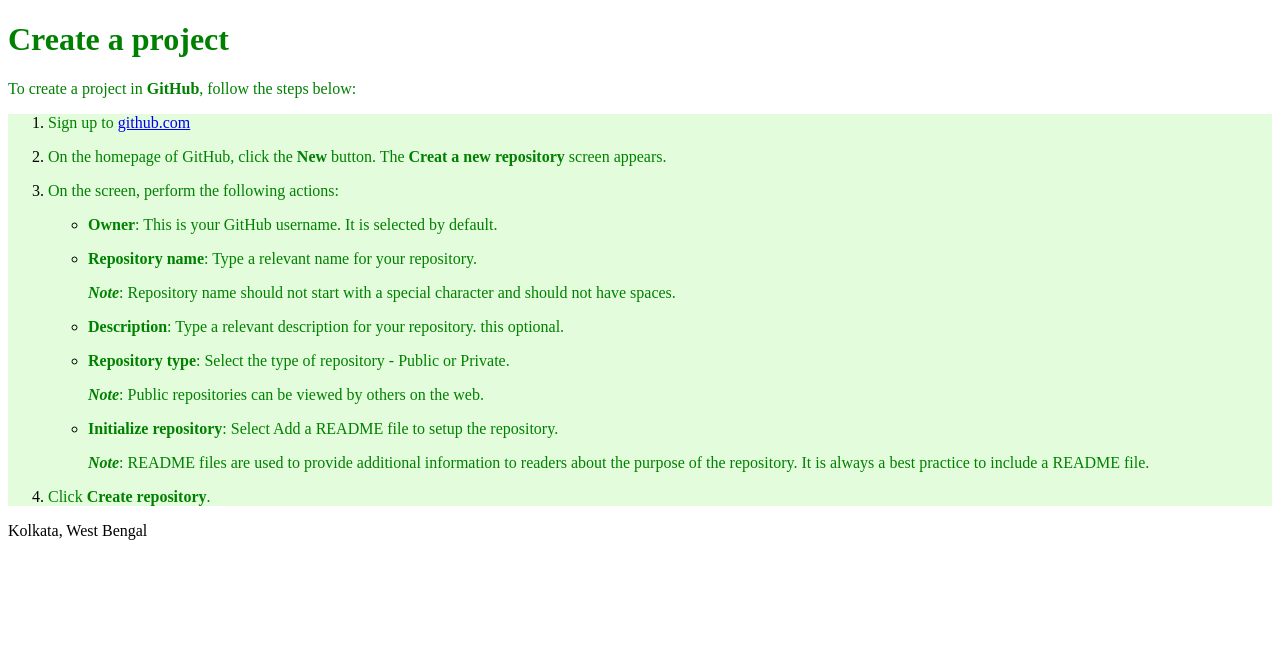
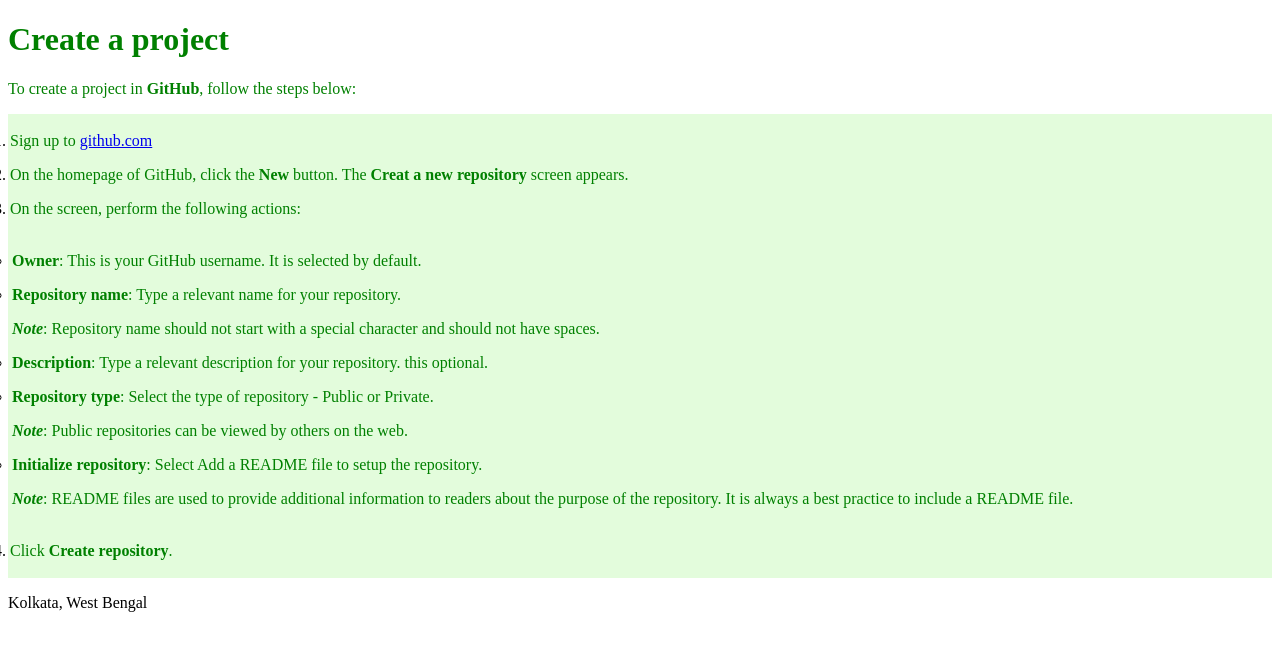
Before and after one commit to biswas3/Assignment, a Jekyll site: the page built from create-a-project.md, in a window 1280 px wide. Shown: the top 651 px of the page. Built offline with Jekyll 4.4.1, drawn with Linux system fonts in a browser that asks for light colours; our own code applies the rules of GitHub Pages for plain Markdown files.

Commit message:
Update style.css

```diff
--- a/assets/css/style.css
+++ b/assets/css/style.css
@@ -2,8 +2,10 @@ h1 {color:green;}
 p {color:green;}
 ol {
   background: #e3fcdc;
+  padding: 2px;
 }
 
 ul {
   background: #e3fcdc;
+  padding: 2px;
 }
```
